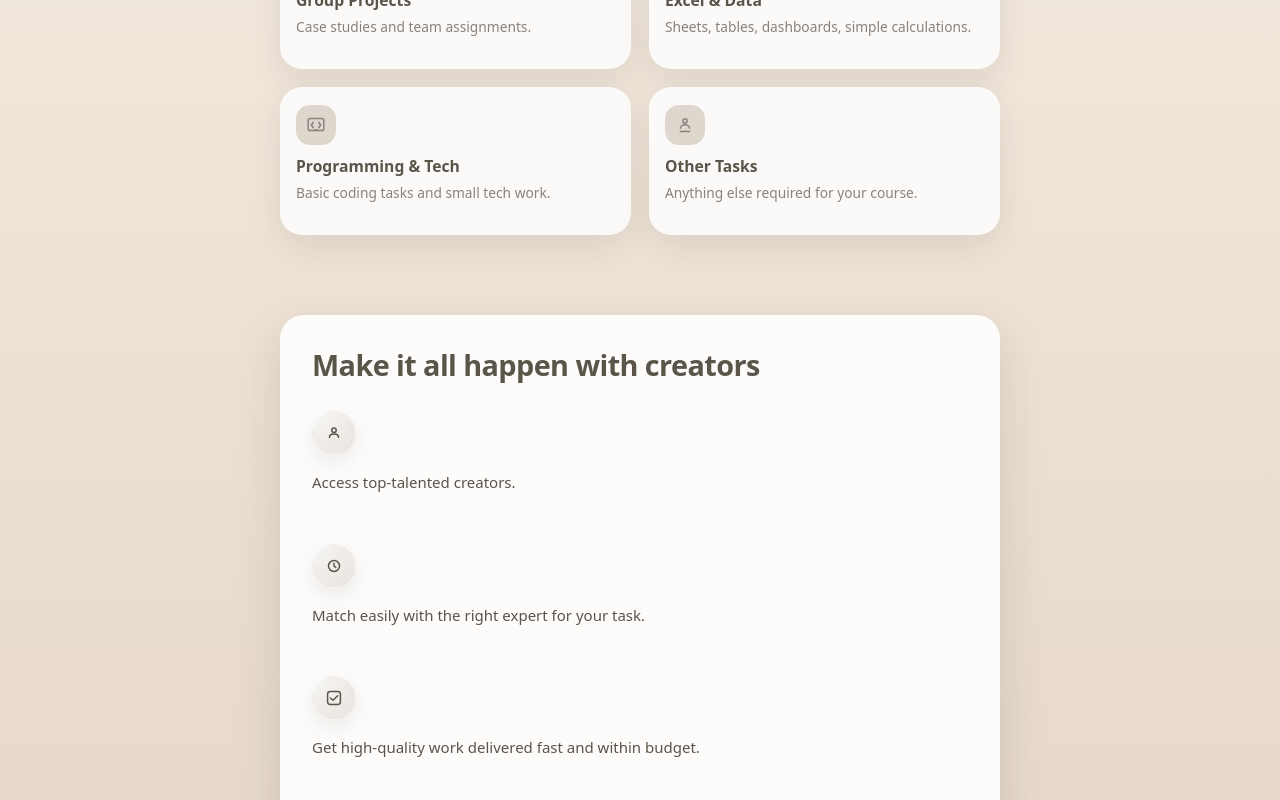
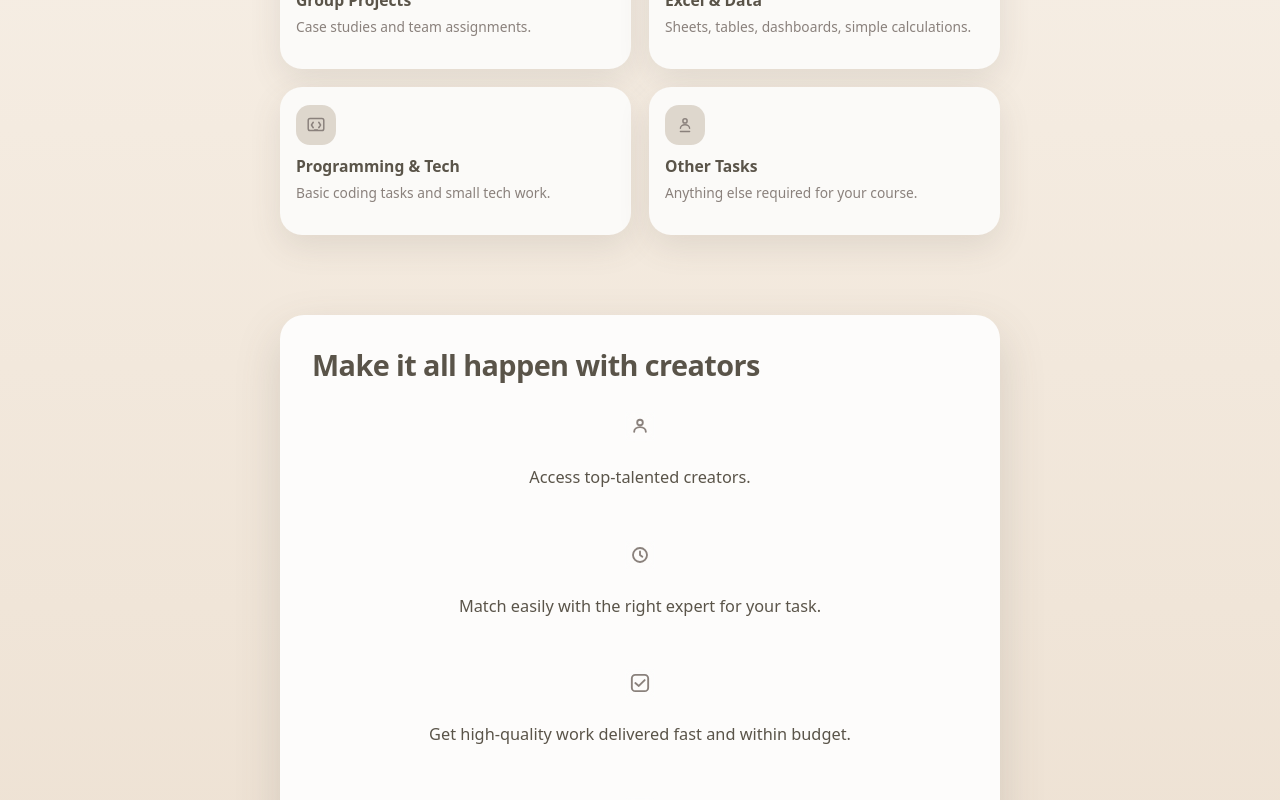
Before and after one commit to SEBRAHEIM/workly-landing, a Next.js app: page / in a window 1280 px wide. Shown: the part 654-1454 px from the top of the page. Built offline with nearby package versions, Linux system fonts and the light colour scheme.

Commit message:
Lighter global gradient and Option A creators icons

```diff
--- a/styles/globals.css
+++ b/styles/globals.css
@@ -621,3 +621,51 @@ body {
   stroke: currentColor;
   fill: none;
 }
+
+
+/* === Global background: lighter sand gradient === */
+body {
+  background: linear-gradient(
+    180deg,
+    #faf6f1 0%,
+    #f4ebe0 45%,
+    #ecdfd0 100%
+  );
+  color: var(--sand-5);
+}
+
+
+/* === Creators icons – Option A: thin outline, no bubble === */
+.creators-section .creator-row {
+  align-items: center;
+  gap: 18px;
+}
+
+.creators-section .creator-icon {
+  width: auto;
+  height: auto;
+  padding: 0;
+  border-radius: 0;
+  background: transparent;
+  box-shadow: none;
+  display: flex;
+  align-items: center;
+  justify-content: center;
+  color: var(--sand-4);
+}
+
+.creators-section .creator-icon svg {
+  width: 28px;
+  height: 28px;
+  stroke-width: 1.4;
+}
+
+.creators-section .creator-icon svg * {
+  stroke: var(--sand-4);
+  fill: none;
+}
+
+.creators-section .creator-text {
+  font-size: 1.02rem;
+  line-height: 1.5;
+}
```
